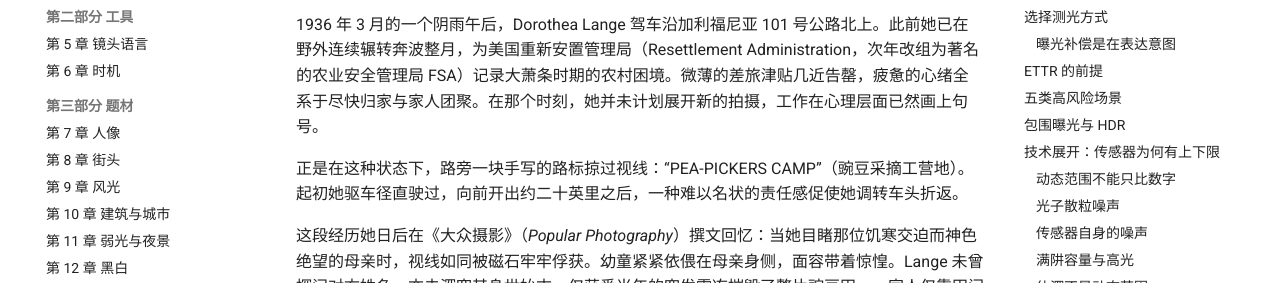
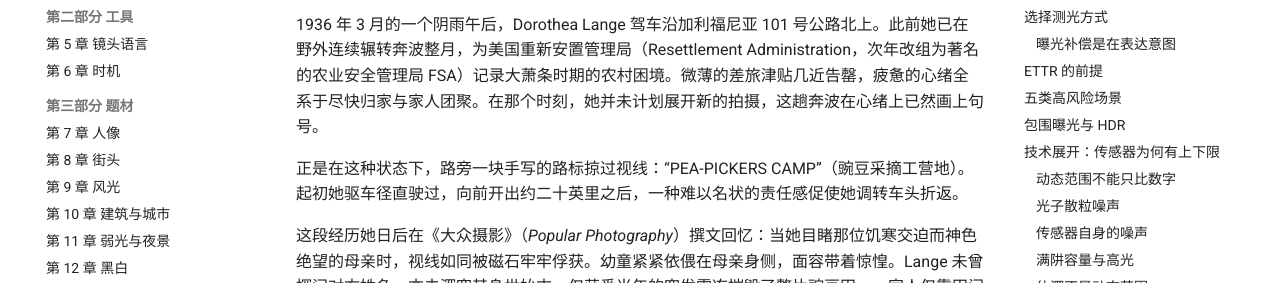
Before and after one commit to yingwang/photography-book, an MkDocs documentation site: the page built from docs/03-exposure.md, in a window 1280 px wide and 900 px high. Shown: the part 384-667 px from the top of the window. Built offline with MkDocs 1.6.1 and Material for MkDocs 9.7.7, drawn with Linux system fonts in a browser that asks for light colours; comment, search, counter and statistics services are not loaded; some of the changed text lies outside the part shown.

Commit message:
docs: 全书全局排查并消除残留禁词，统一全书文学与批评语调

```diff
--- a/docs/03-exposure.md
+++ b/docs/03-exposure.md
@@ -6,7 +6,7 @@
 
 ## 曝光是一种取舍
 
-1936 年 3 月的一个阴雨午后，Dorothea Lange 驾车沿加利福尼亚 101 号公路北上。此前她已在野外连续辗转奔波整月，为美国重新安置管理局（Resettlement Administration，次年改组为著名的农业安全管理局 FSA）记录大萧条时期的农村困境。微薄的差旅津贴几近告罄，疲惫的心绪全系于尽快归家与家人团聚。在那个时刻，她并未计划展开新的拍摄，工作在心理层面已然画上句号。
+1936 年 3 月的一个阴雨午后，Dorothea Lange 驾车沿加利福尼亚 101 号公路北上。此前她已在野外连续辗转奔波整月，为美国重新安置管理局（Resettlement Administration，次年改组为著名的农业安全管理局 FSA）记录大萧条时期的农村困境。微薄的差旅津贴几近告罄，疲惫的心绪全系于尽快归家与家人团聚。在那个时刻，她并未计划展开新的拍摄，这趟奔波在心绪上已然画上句号。
 
 正是在这种状态下，路旁一块手写的路标掠过视线：“PEA-PICKERS CAMP”（豌豆采摘工营地）。起初她驱车径直驶过，向前开出约二十英里之后，一种难以名状的责任感促使她调转车头折返。
 
@@ -241,7 +241,7 @@
 
 这一基础公式奠定了曝光理论中关于纯净度的所有规律：
 - **亮部纯净，暗部粗糙**：高光区汇聚海量光子（\(N\) 极大），信噪比高耸，统计涨落相对信号而言微不足道；暗部光子极其稀缺（\(N\) 极小），信噪比骤降，微观涨落便在画面中具象化为肉眼可见的噪点颗粒。
-- **充沛进光无可替代**：无论通过开大光圈、放慢快门，抑或等待更充沛的环境光照，只要能最大化光子捕获量 \(N\)，底层信噪比便能获得物理层面的跃升。
+- **充沛进光无可替代**：无论通过开大光圈、放慢快门，抑或等待更充沛的环境光照，只要能最大化光子捕获量 \(N\)，底层信噪比便能获得物理上的实质跃升。
 
 | 捕获光子数 \(N\) | 散粒噪声标准差（约 \(\sqrt{N}\)） | 相对噪声比（噪声÷信号） | 对应基础信噪比 |
 |---|---|---|---|
@@ -313,7 +313,7 @@
 
 绝大多数机身具备硬件原生的**基准 ISO**（base ISO，常见为 64、100 或 200），对应无衰减拓展的最低标准增益点，通常能提供最大的满阱余量与最优的动态范围。静态风光创作中，在快门与景深允许的工况下，回归原生基准 ISO 是确保纯净画质的基础。
 
-因此，对于机身菜单中低于基准的原生扩展低 ISO（如 ISO 50 或 "L" 档），需清醒认知其实现机理：此类档位多采用基准 ISO 曝光、随后在数字层面下压一档输出，其物理进光量较基准 ISO 增加一倍，高光极易提前触顶截断，实质上牺牲了近一档的高光容限。同理，扩展高 ISO（H1、H2）多为纯数字算法乘法放大，无助于提取新的微光细节。追求极限动态范围与画质底蕴，应当始终锚定于硬件原生基准 ISO。
+因此，对于机身菜单中低于基准的原生扩展低 ISO（如 ISO 50 或 "L" 档），需清醒认知其实现机理：此类档位多采用基准 ISO 曝光、随后在数字环节下压一档输出，其物理进光量较基准 ISO 增加一倍，高光极易提前触顶截断，实质上牺牲了近一档的高光容限。同理，扩展高 ISO（H1、H2）多为纯数字算法乘法放大，无助于提取新的微光细节。追求极限动态范围与画质底蕴，应当始终锚定于硬件原生基准 ISO。
 
 ---
 
@@ -345,7 +345,7 @@
 
     窗外云层层次丰富，室内人物面部暗于背景三至四档。先观察 RGB 直方图与高光预警，进而明确核心诉求：
 
-    - **诉求一：保层面容身份与神情**：优先确保窗外高光不溢出，借助反光板、闪光灯或引导人物微调试位提升面部受光照度；
+    - **诉求一：保全面容身份与神情**：优先确保窗外高光不溢出，借助反光板、闪光灯或引导人物微调试位提升面部受光照度；
     - **诉求二：侧重光影轮廓与静谧氛围**：从容允许面部沉入剪影，专注于提炼形体轮廓与姿态线条；
     - **诉求三：主体与环境皆完全静止**：采用多帧包围曝光合成拓展全局宽容度；若存在动态位移，则坚持单帧决断。
 
```
Also changed, not shown: other parts of docs/03-exposure.md (+2 -2 lines), docs/00-preface.md (+1 -1 lines), docs/02-light.md (+1 -1 lines), docs/09-landscape.md (+1 -1 lines).
